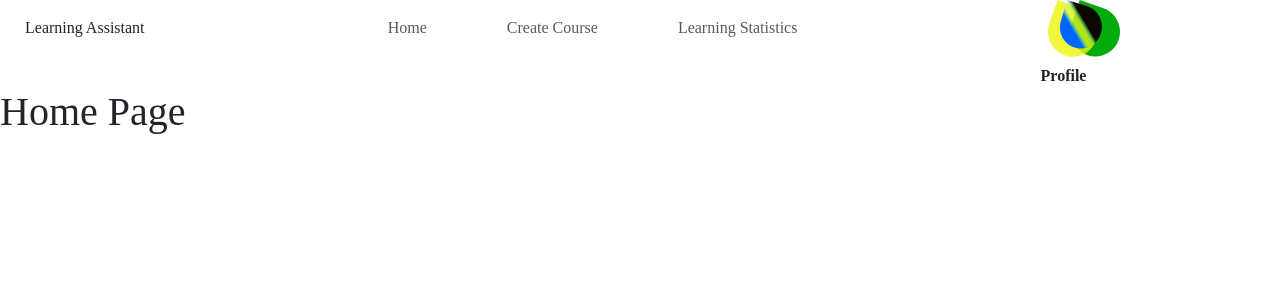
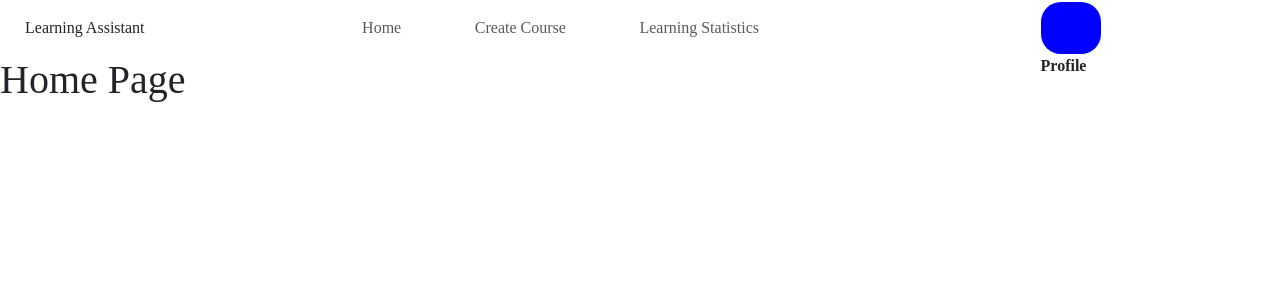
Before and after one commit to Red-stevo/E-LearningHub, a React (Vite) app in the folder student-learning-assistant/: page /student-assistant/learn/main in a window 1280 px wide. Shown: the top 300 px of the page. Built offline with nearby package versions, Linux system fonts and the light colour scheme; sample sign-in values are in the browser's storage.

Commit message:
Commit message >>>>> designing the profile image icon <<<<<

```diff
--- a/student-learning-assistant/src/AppPages/Component/ProfileImage.jsx
+++ b/student-learning-assistant/src/AppPages/Component/ProfileImage.jsx
@@ -5,7 +5,7 @@ export const ProfileImage = () => {
     return(<>
         <div className={"profile-component"}>
             <div className={"profile-image"}>
-                <img src={image} height={"50%"} width={"50%"}/>
+                {/*<img src={image} height={"90%"} width={"30%"} alt={"user profile image"}/>*/}
             </div>
             <span className={"profile-title"}>Profile</span>
         </div>
--- a/student-learning-assistant/src/AppPages/Styles/mainPage.css
+++ b/student-learning-assistant/src/AppPages/Styles/mainPage.css
@@ -22,15 +22,20 @@
 }
 
 .main-navbar {
-    width: 100%;
+    width: 90%;
 }
 
 .profile-component {
-
+    margin-top: 2px;
 }
 
 .profile-image {
-
+    display: flex;
+    justify-content: center;
+    border-radius: 20px;
+    width: 60px;
+    height: 96%;
+    background-color: blue;
 }
 
 .profile-title {
```
